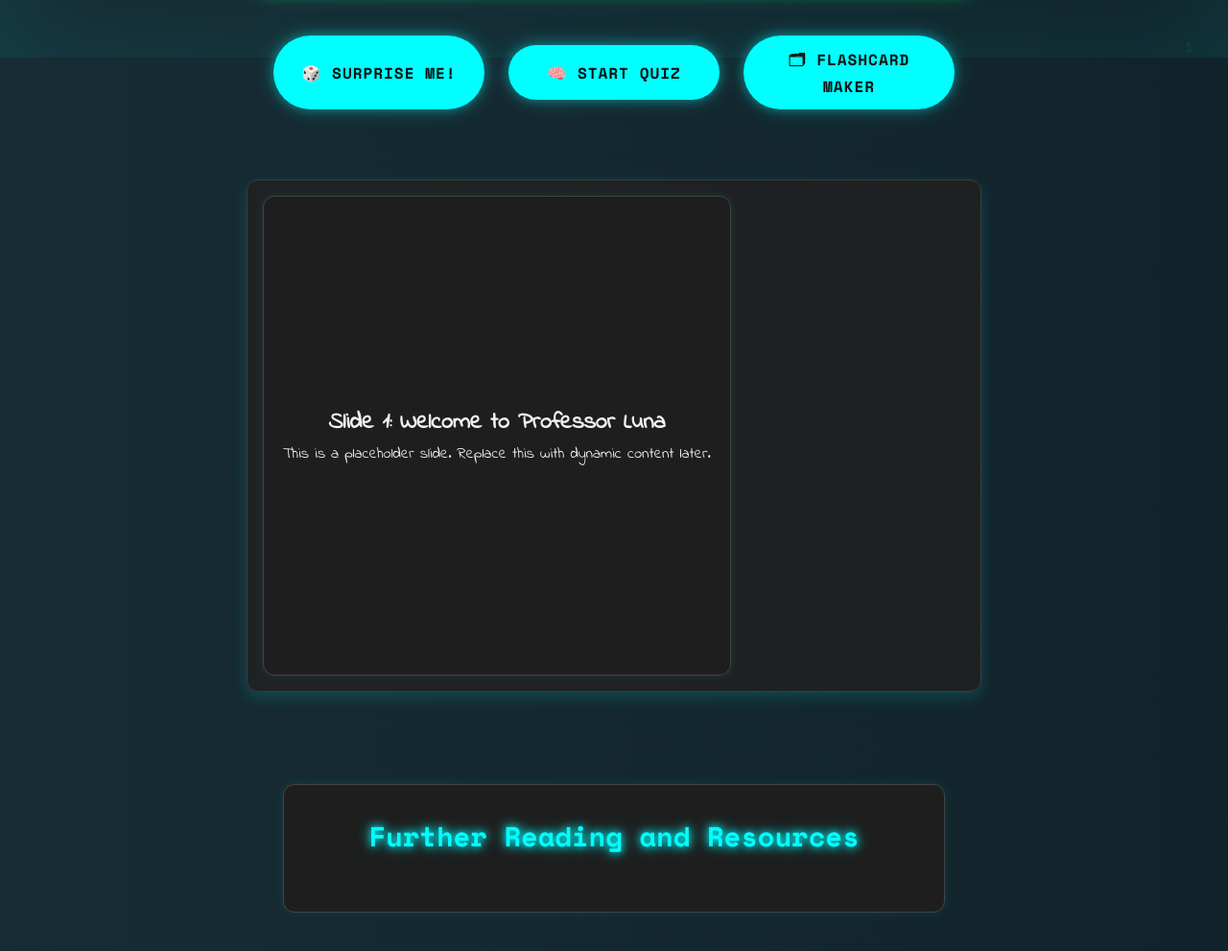
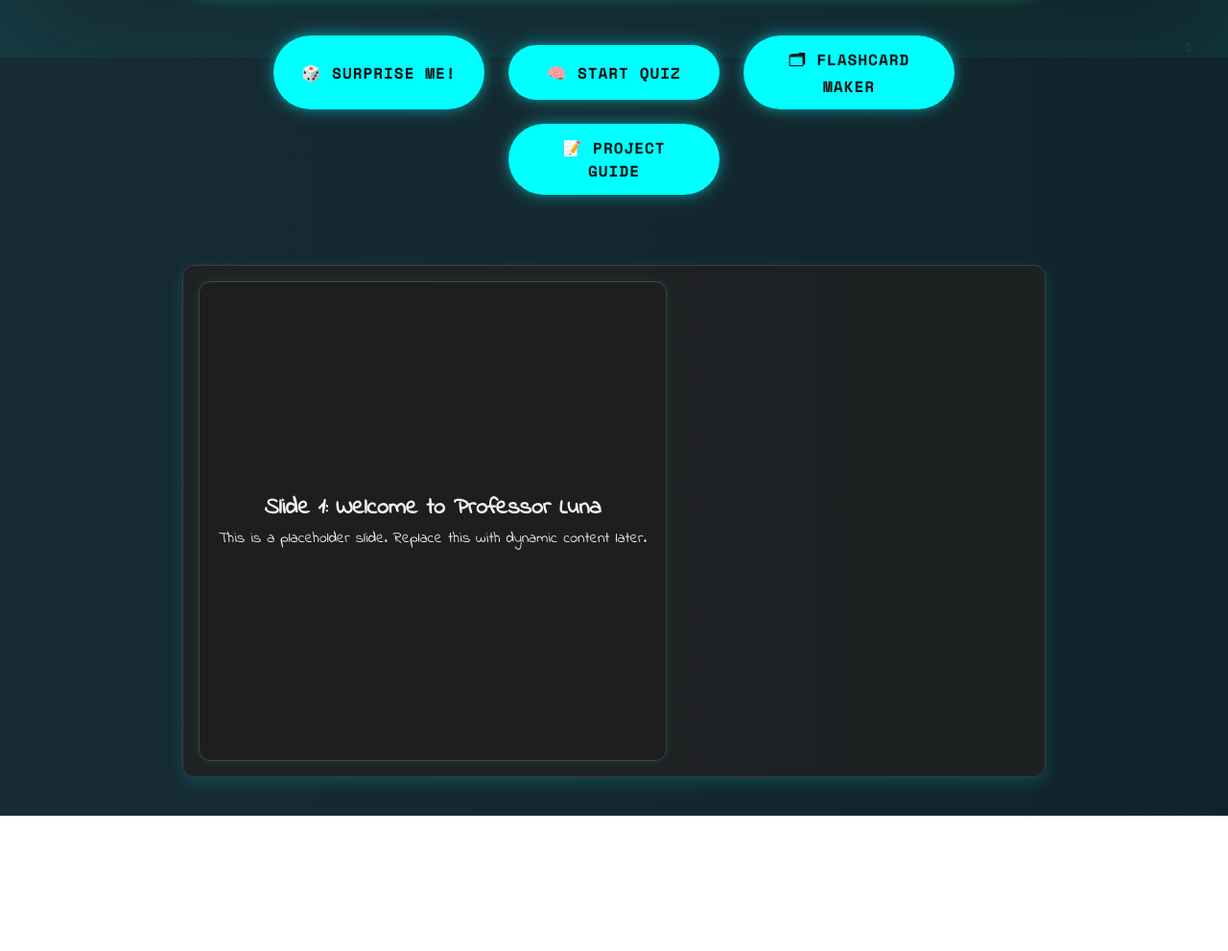
Before and after one commit to Zainazfar/Prof-Luna, a website: page index.html in a window 1280 px wide. Shown: the part 740-1731 px from the top of the page at 96% size. After the commit the page ends 1590 px from the top, so only its background shows below. Drawn offline with nearby package versions, Linux system fonts and the light colour scheme.

Commit message:
Add guide button and update script references

```diff
--- a/index.html
+++ b/index.html
@@ -20,7 +20,7 @@
         flex-wrap: wrap;
       }
 
-      .surprise-btn, .quiz-btn, .flashcard-btn {
+      .surprise-btn, .quiz-btn, .flashcard-btn, .guide-btn {
         font-family: 'Space Mono', monospace;
         background: linear-gradient(135deg, #00ffff, #0ff);
         color: #0f0f0f;
@@ -38,7 +38,7 @@
         text-align: center;
       }
 
-      .surprise-btn:hover, .quiz-btn:hover, .flashcard-btn:hover {
+      .surprise-btn:hover, .quiz-btn:hover, .flashcard-btn:hover, .guide-btn:hover {
         transform: translateY(-3px) scale(1.08);
         box-shadow: 0 0 24px rgba(0, 255, 255, 0.8), 0 0 40px rgba(0, 255, 255, 0.6);
         background: linear-gradient(135deg, #33ffff, #66ffff);
@@ -298,10 +298,12 @@
         <button id="surprise-me" class="surprise-btn">🎲 Surprise Me!</button>
         <button id="start-quiz" class="quiz-btn">🧠 Start Quiz</button>
         <button id="open-flashcards" class="flashcard-btn">🗂 Flashcard Maker</button>
+        <button id="guide-button" class="guide-btn">📝 Project Guide</button>
       </div>
 
       <div id="output"></div>
       <div id="error" hidden></div>
+      <div id="guide" class="guide-container" hidden></div>
 
       <section id="flashcard-section" class="flashcard-maker" hidden>
         <h2>🗂 Flashcard Maker</h2>
@@ -325,7 +327,7 @@
         </div>
       </section>
 
-      <section id="resources-section">
+      <section id="resources-section" hidden>
         <div class="resource-container">
           <h2>Further Reading and Resources</h2>
           <ul id="resources-list"></ul>
@@ -363,7 +365,8 @@
     </div>
 
     <script src="dev.env.js"></script>
-    <script type="module" src="index.js"></script>
+    <script type="module" src="index.ts"></script>
+    <script type="module" src="generate.js"></script>
 
     <script>
       document.addEventListener('DOMContentLoaded', () => {
```
